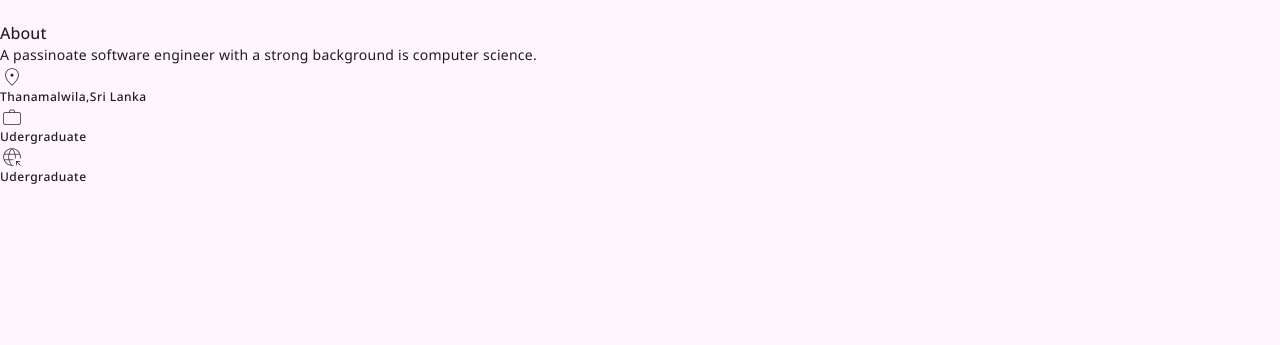
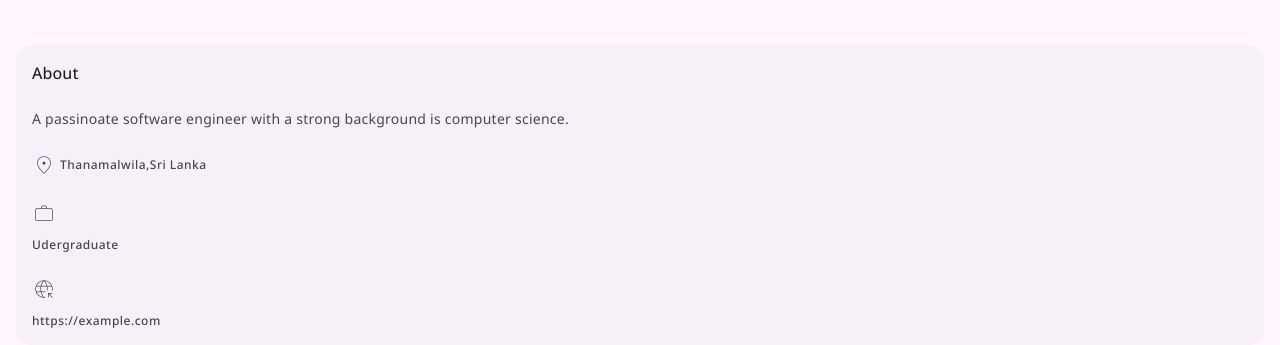
Before and after one commit to rishininawodi/Portfolio_, a plain HTML site: page index.html in a window 1280 px wide. Shown: the part 467-812 px from the top of the page. Drawn offline with nearby package versions, Linux system fonts and the light colour scheme.

Commit message:
About card structure and styles

```diff
--- a/css/style.css
+++ b/css/style.css
@@ -483,6 +483,32 @@ body{
 /*-----------------------------------*\
   #ABOUT CARD
 \*-----------------------------------*/
+.about-card{
+  background-color: var(--surface-container-low);
+  color: var(--on-surface-variant);
+  margin-inline: 16px;
+  padding: 16px;
+  margin-block-start: 24px;
+  border-radius: var(--radius-large);
+}
+.about-card .card-title{
+  color: var(--on-surface);
+
+}
+.about-card .card-text{
+  margin-block: 12px;
+  padding-block: 12px;
+  border-block: 1px solid var(--outline-variant);
+}
+.about-list{
+  display: grid;
+  gap: 12px;
+}
+.list-item{
+  display: flex;
+  align-items: center;
+  gap: 4px;
+}
 
 
 
--- a/index.html
+++ b/index.html
@@ -109,7 +109,7 @@
                             <span  class="material-symbols-outlined" aria-hidden="true">
                                 captive_portal
                             </span>
-                            <a href="" class="label-medium">Udergraduate</span>
+                            <a href="https://example.com" class="label-medium">https://example.com</span>
                         </li>
                     </ul>
                 </div>
```
